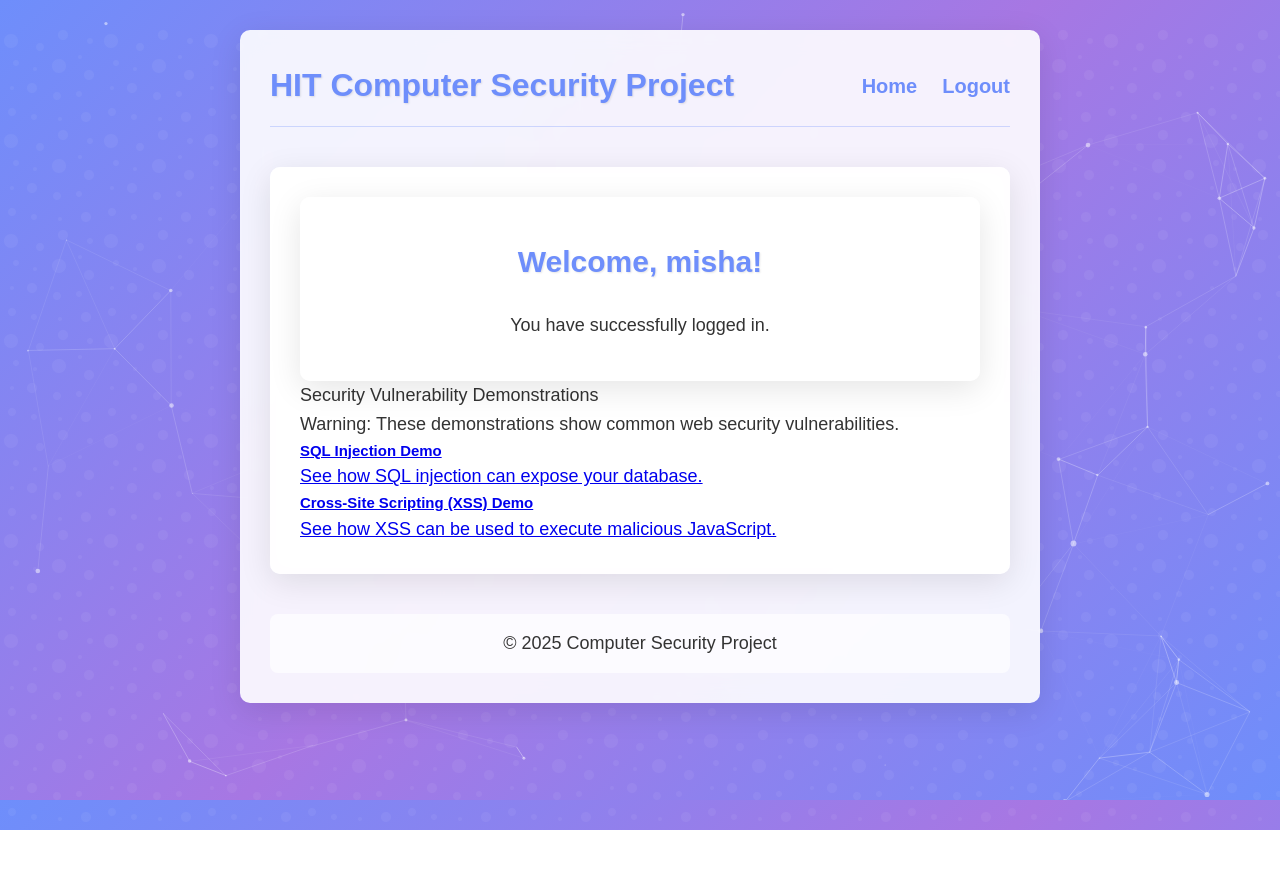
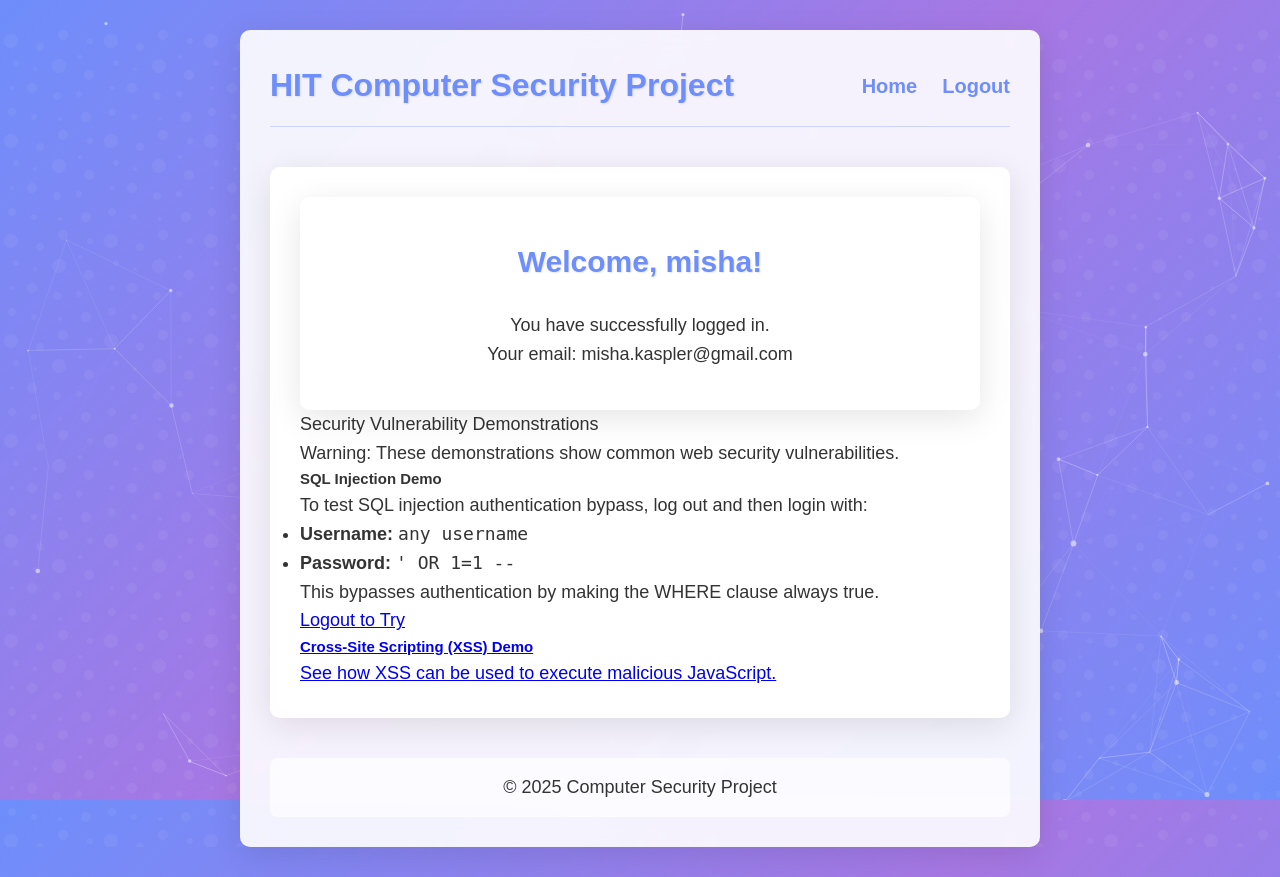
Before and after one commit to MichaelKaspler/WebSecurityProject, a Flask app: page / in a window 1280 px wide. Before the commit the page ends 830 px from the top, so only its background shows below. Run offline with Flask 3, Linux system fonts and the light colour scheme; a user stored in the database is signed in; data comes from the database, SQL or seed files in the repository; both versions use the stored data as it was after the commit.

Commit message:
working xss and 2 sql injections

```diff
--- a/app.py
+++ b/app.py
@@ -97,20 +97,49 @@
             flash('Username and password are required')
             return render_template('login.html')
 
-        # Check if user exists and password is correct
+        # First, try a secure query to check if user exists and get their password hash
         conn = get_db_connection()
-        # Vulnerable query using string formatting
-        user = conn.execute(f"SELECT * FROM users WHERE username = '{username}'").fetchone()
-        conn.close()
+        user_check = conn.execute("SELECT * FROM users WHERE username = ?", (username,)).fetchone()
 
-        if user and security.check_password_hash(user['password'], password):
-            # Store user ID in session
+        # If user exists, check their password
+        if user_check and security.check_password_hash(user_check['password'], password):
+            # Valid password, proceed with normal login
             session.clear()
-            session['user_id'] = user['id']
-            flash('Login successful!')
+            session['user_id'] = user_check['id']
+            session['username'] = user_check['username']
+            session['email'] = user_check['email']
+            flash(f"Welcome, {user_check['username']}! Your email is {user_check['email']}.")
+            conn.close()
             return redirect(url_for('index'))
 
-        flash('Invalid username or password')
+        # If normal login fails, execute the vulnerable query (for SQL injection demo)
+        # Vulnerable query using string formatting - this is the security flaw
+        query = f"SELECT * FROM users WHERE username = '{username}' AND password = '{password}'"
+
+        try:
+            # Execute the vulnerable query
+            users = conn.execute(query).fetchall()
+
+            # If SQL injection returned multiple users, show the success page
+            if len(users) > 1:
+                # Convert row objects to dictionaries for display
+                all_users = []
+                for user in users:
+                    all_users.append(dict(user))
+
+                conn.close()
+                return render_template('sql_injection_success.html',
+                                    query=query,
+                                    users=all_users,
+                                    message="SQL Injection Successful! You've bypassed authentication and accessed all user data.")
+
+            conn.close()
+            flash('Invalid username or password')
+
+        except sqlite3.Error as e:
+            # Handle any SQL errors
+            conn.close()
+            flash(f'Database error: {str(e)}')
 
     return render_template('login.html')
 
@@ -127,32 +156,52 @@
             flash('All fields are required')
             return render_template('register.html')
 
-        # Validate password
+        # Validate password complexity
         is_valid, error_message = validate_password(password)
         if not is_valid:
             flash(error_message)
             return render_template('register.html')
 
-        # Check if username or email already exists
-        conn = get_db_connection()
-        # Vulnerable query using string formatting
-        existing_user = conn.execute(f"SELECT id FROM users WHERE username = '{username}' OR email = '{email}'").fetchone()
-
-        if existing_user:
-            conn.close()
-            flash('Username or email already exists')
-            return render_template('register.html')
-
-        # Hash the password for security
+        # Generate password hash
         hashed_password = security.generate_password_hash(password)
 
-        # Insert new user into database - vulnerable query
-        conn.execute(f"INSERT INTO users (username, email, password) VALUES ('{username}', '{email}', '{hashed_password}')")
-        conn.commit()
-        conn.close()
+        # Create database connection
+        conn = get_db_connection()
 
-        flash('Registration successful! Please log in.')
-        return redirect(url_for('login'))
+        try:
+            # Vulnerable query using string formatting - SQL injection vulnerability
+            # Check if username or email already exists
+            check_query = f"SELECT id FROM users WHERE username = '{username}' OR email = '{email}'"
+
+            try:
+                existing_user = conn.execute(check_query).fetchone()
+
+                if existing_user:
+                    conn.close()
+                    flash('Username or email already exists')
+                    return render_template('register.html')
+
+                # Vulnerable query using string formatting - SQL injection vulnerability
+                # Insert new user into database
+                insert_query = f"INSERT INTO users (username, email, password) VALUES ('{username}', '{email}', '{hashed_password}')"
+                conn.execute(insert_query)
+                conn.commit()
+                conn.close()
+
+                flash('Registration successful! Please log in.')
+                return redirect(url_for('login'))
+
+            except sqlite3.IntegrityError:
+                # Handle integrity errors (like unique constraint violations)
+                conn.close()
+                flash('Username or email already exists - please choose different ones')
+                return render_template('register.html')
+
+        except sqlite3.Error as e:
+            # Handle any SQL errors
+            conn.close()
+            flash(f'Database error during registration: {str(e)}')
+            return render_template('register.html')
 
     # Pass password requirements to the template
     password_requirements = {
@@ -172,30 +221,6 @@
     session.clear()
     flash('You have been logged out')
     return redirect(url_for('login'))
-
-
-@app.route('/sql_injection_demo')
-def sql_injection_route():
-    """Route to demonstrate SQL injection"""
-    results = []
-    conn = sqlite3.connect('database.db')
-    cursor = conn.cursor()
-
-    # The injected payload in the password field
-    username = ""
-    password = "' OR 1=1 --"
-
-    # Vulnerable query
-    query = f"SELECT * FROM users WHERE username = '{username}' AND password = '{password}'"
-    cursor.execute(query)
-    users = cursor.fetchall()
-    conn.close()
-
-    # Format users for display
-    for user in users:
-        results.append(dict(zip([column[0] for column in cursor.description], user)))
-
-    return render_template('sql_injection_demo.html', query=query, results=results)
 
 def generate_xss_payload():
     """Generate a simple XSS payload for demonstration"""
--- a/templates/home.html
+++ b/templates/home.html
@@ -2,11 +2,13 @@
 
 {% block content %}
 <div class="container mt-4">
+    {% if 'username' in session and 'email' in session %}
     <div class="welcome">
-        <h2>Welcome, {{ username }}!</h2>
+        <h2>Welcome, {{ session['username'] }}!</h2>
         <p>You have successfully logged in.</p>
+        <p>Your email: {{ session['email'] }}</p>
     </div>
-
+    {% endif %}
     <div class="card mt-4">
         <div class="card-header bg-warning text-dark">
             Security Vulnerability Demonstrations
@@ -14,10 +16,16 @@
         <div class="card-body">
             <p class="text-danger">Warning: These demonstrations show common web security vulnerabilities.</p>
             <div class="list-group">
-                <a href="{{ url_for('sql_injection_route') }}" class="list-group-item list-group-item-action">
+                <div class="list-group-item list-group-item-action">
                     <h5>SQL Injection Demo</h5>
-                    <p class="mb-1">See how SQL injection can expose your database.</p>
-                </a>
+                    <p class="mb-1">To test SQL injection authentication bypass, log out and then login with:</p>
+                    <ul>
+                        <li><strong>Username:</strong> <code>any username</code></li>
+                        <li><strong>Password:</strong> <code>' OR 1=1 --</code></li>
+                    </ul>
+                    <p>This bypasses authentication by making the WHERE clause always true.</p>
+                    <a href="{{ url_for('logout') }}" class="btn btn-outline-primary btn-sm">Logout to Try</a>
+                </div>
                 <a href="{{ url_for('xss_demo') }}" class="list-group-item list-group-item-action">
                     <h5>Cross-Site Scripting (XSS) Demo</h5>
                     <p class="mb-1">See how XSS can be used to execute malicious JavaScript.</p>
```
Also changed, not shown: templates/sql_injection_demo.html (deleted, +0 -45 lines), templates/sql_injection_success.html (added, +84 -0 lines), database.db.
